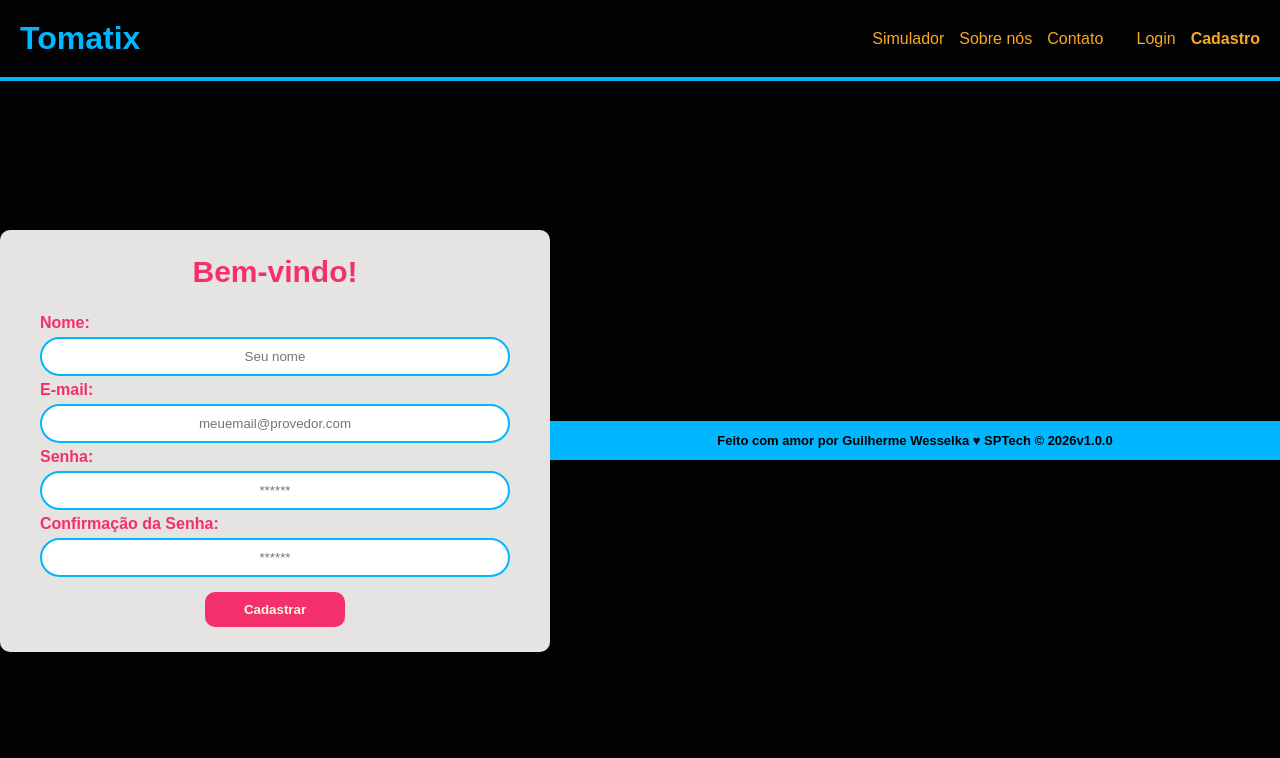
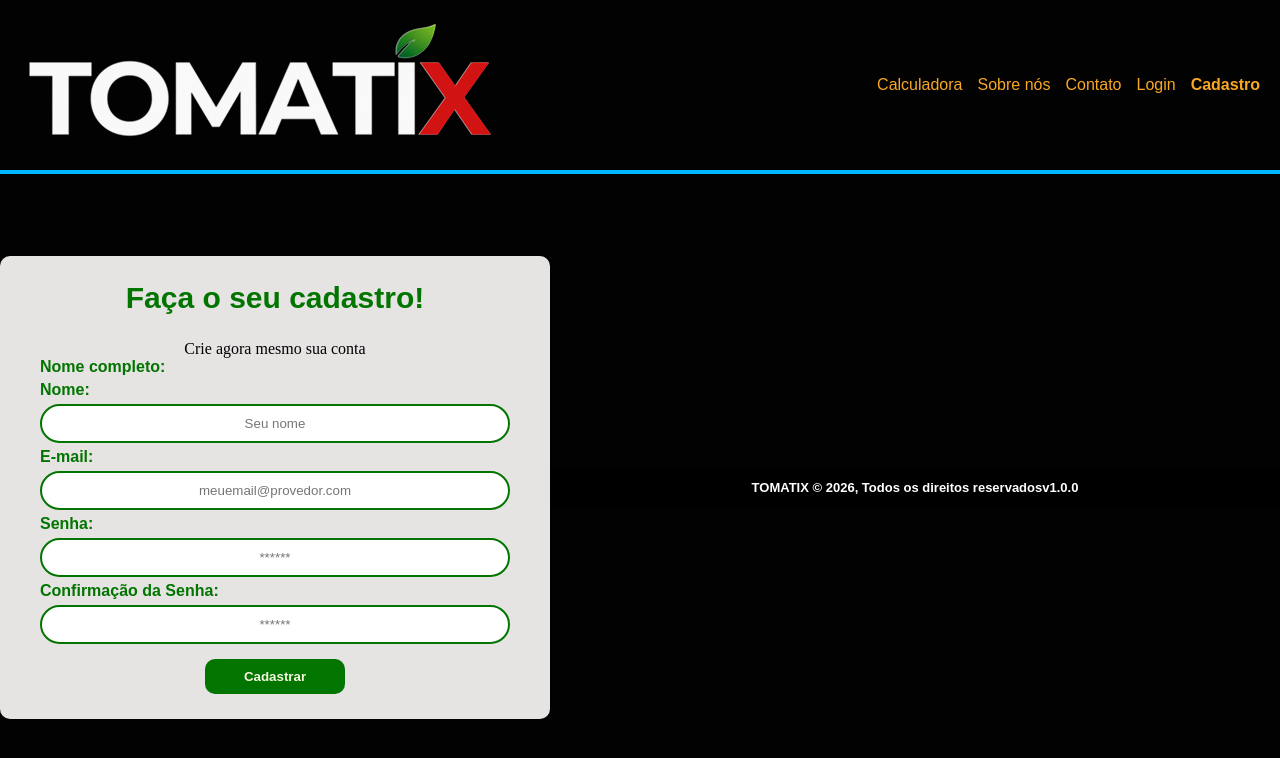
Before and after one commit to Tomate-X/Tomatix, a plain HTML site: page Site Institucional/Tela Cadastro/cadastro.html in a window 1280 px wide. Drawn offline with Linux system fonts and the light colour scheme; files that its build step writes are made by us from their sources; files whose address does not match are found by name.

Commit message:
add css no cadastro e troca de cores rosa /p verde

```diff
--- a/Site Institucional/Tela Cadastro/cadastro.html
+++ b/Site Institucional/Tela Cadastro/cadastro.html
@@ -15,10 +15,14 @@
   <!--header inicio-->
   <div class="header">
     <div class="container">
-      <h1 class="titulo">Tomatix</h1>
+
+      <div class="logo">
+        <img src="/home/gwesselka/Tomatix/Tomatix/Calculadora/assets/Logo Branca Tomatix.png" alt="Tomatix Logo" />
+      </div>
+
       <ul class="navbar">
         <li>
-            <a href="simulador.html">Simulador</a>
+            <a href="simulador.html">Calculadora</a>
         </li>
         <li>
             <a href="index.html">Sobre nós</a>
@@ -26,26 +30,28 @@
         <li>
             <a href="index.html">Contato</a>
         </li>
-        <li>|</li>
         <li>
-          <a href="login.html">Login</a>
+          <a class="btn-login" href="login.html">Login</a>
         </li>
         <li class="agora">
-          <a href="#">Cadastro</a>
+          <a class="btn-cadastro" href="#">Cadastro</a>
         </li>
       </ul>
     </div>
   </div>
   <!--header fim-->
 
+
   <div class="login">
 
     <div class="container">
       <div class="card card-cadastro">
-        <h2>Bem-vindo!</h2>
+        <h2>Faça o seu cadastro!</h2>
+        <span>Crie agora mesmo sua conta</span>
         <div class="formulario">
           <div class="campo">
           <div class="campo">
+            <span>Nome completo:</span>
             <span>Nome:</span>
             <input id="nome_input" type="text" placeholder="Seu nome" />
           </div>
@@ -70,7 +76,7 @@
   <!--footer inicio-->
   <div class="footer">
     <div class="container">
-      <h4>Feito com amor por Guilherme Wesselka &hearts; SPTech &copy; 2026</h4>
+      <h4>TOMATIX &copy; 2026, Todos os direitos reservados</h4>
       <span class="version">v1.0.0</span>
     </div>
   </div>
--- a/Site Institucional/Tela Cadastro/style.css
+++ b/Site Institucional/Tela Cadastro/styles/style.css
@@ -40,7 +40,7 @@ body {
     font-family: Arial, Helvetica, sans-serif;
     display: flex;
     justify-content: start;
-    color: rgb(0, 183, 255);
+    color: #027500;
 }
 
 .navbar {
@@ -72,11 +72,11 @@ body {
 }
 
 .card h2 {
-    color: #f3306b;
+    color: #027500;
     font-family: Arial, Helvetica, sans-serif;
     font-weight: bold;
     margin-bottom: 25px;
-    align-items: center;
+    align-items: start;
     font-size: 30px;
 }
 
@@ -96,7 +96,7 @@ body {
 }
 
 .campo span {
-    color: #f3306b;
+    color: #027500;
     font-family: Arial, Helvetica, sans-serif;
     font-weight: bold;
 }
@@ -105,14 +105,14 @@ body {
     width: 100%;
     padding: 10px;
     border: 2px solid;
-    color: rgb(0, 183, 255);
+    color: #027500;
     border-radius: 20px;
     text-align: center;
     outline: none;
 }
 
 .botao {
-    background-color: #f3306b;
+    background-color: #027500;
     color: beige;
     font-weight: bold;
     border-radius: 10px;
@@ -124,7 +124,7 @@ body {
 }
 
 .footer {
-    background-color: rgb(0, 183, 255);
+    background-color: rgb(0, 0, 0);
     padding: 12px;
     width: 100%;
 
@@ -134,7 +134,7 @@ body {
     display: flex;
     justify-content: center;
     align-items: center;
-    color: #000000;
+    color: #ffffff;
     font-family: Arial, Helvetica, sans-serif;
     font-size: 13px;
     font-weight: bold;
@@ -143,7 +143,7 @@ body {
 /* Estilização da página inicial */
 
 .banner {
-    background-image: url("../assets/imgs/bg-jelly-fish-para_outras_pags.png");
+    background-color: #ffffff;
     background-size: cover;
     height: 100vh;
     width: 100%;
```
